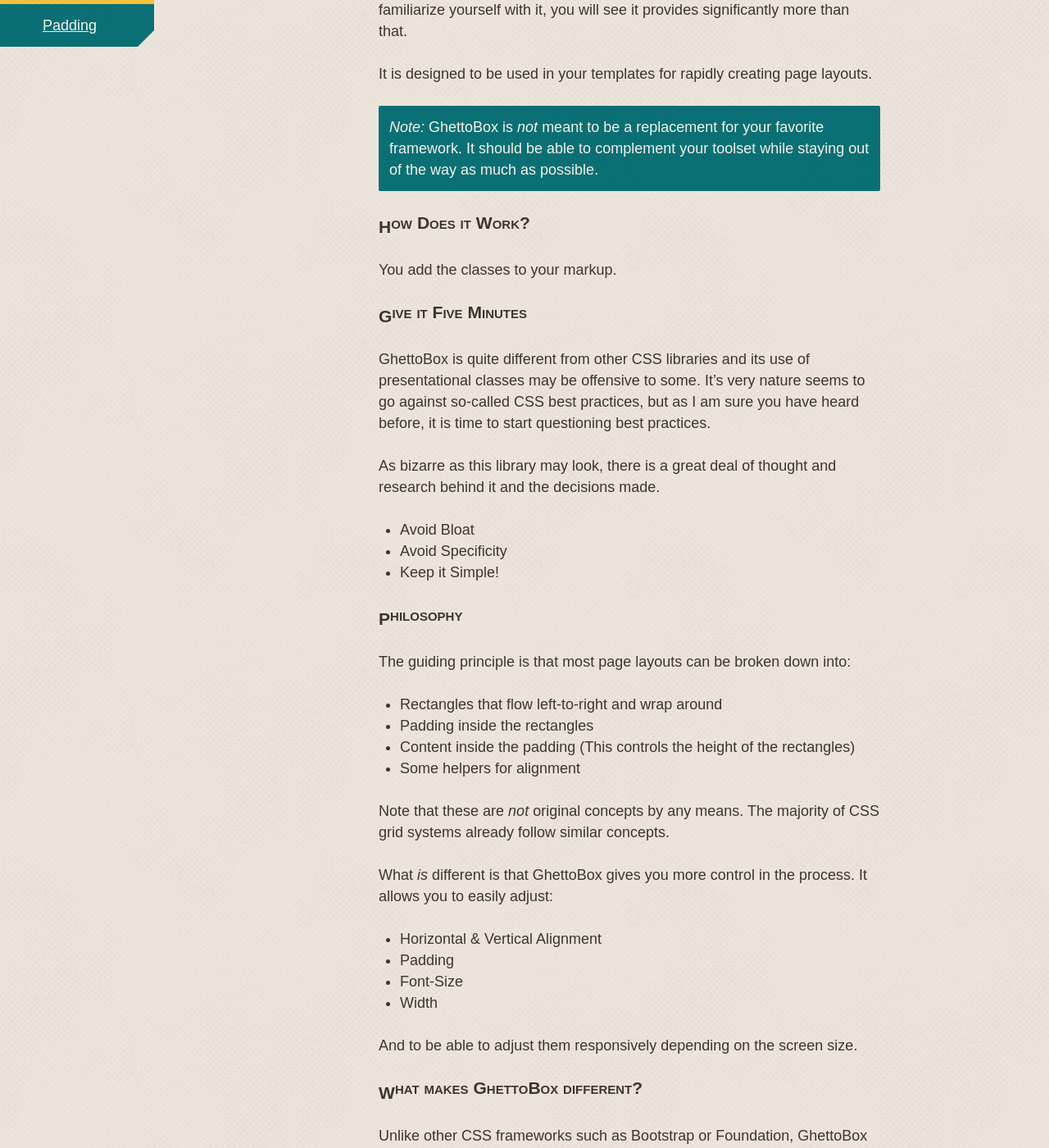
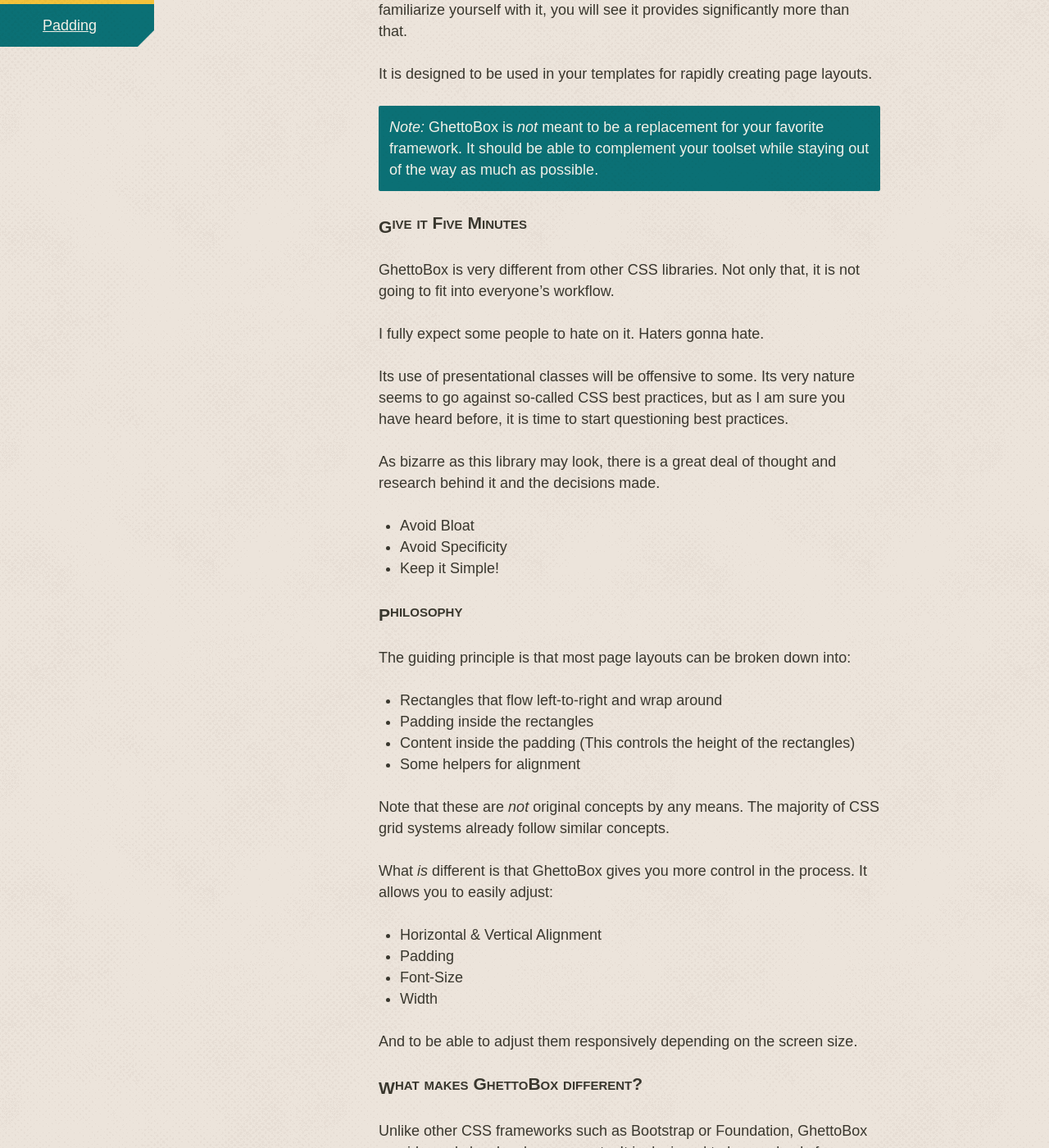
Before and after one commit to walkerab/ghetto-box-site, a Jekyll site: the page built from index.md, in a window 1280 px wide and 1400 px high, scrolled down 716 px. Shown: the whole window at 82% size. Built offline with Jekyll 4.4.1, drawn with Linux system fonts in a browser that asks for light colours; some web fonts are replaced; some of the changed text lies outside the part shown.

Commit message:
index junk

```diff
--- a/index.md
+++ b/index.md
@@ -20,13 +20,31 @@
 
 </div>
 
-### How Does it Work?
+<!-- ### How Does it Work?
 
-You add the classes to your markup.
+It's not rocket surgery. You add the classes to your markup.
+
+e.g. Imagine you had some HTML
+
+	<p>
+		This is a paragraph.
+	</p>
+
+If you wanted the paragraph to be half the width of its container you would add the `w-1-2` class.
+
+	<p class="w-1-2">
+		This is a paragraph.
+	</p>
+
+If you then wanted it to ... -->
 
 ### Give it Five Minutes
 
-GhettoBox is quite different from other CSS libraries and its use of presentational classes may be offensive to some. It's very nature seems to go against so-called CSS best practices, but as I am sure you have heard before, it is time to start questioning best practices.
+GhettoBox is very different from other CSS libraries. Not only that, it is not going to fit into everyone's workflow.
+
+I fully expect some people to hate on it. Haters gonna hate.
+
+Its use of presentational classes will be offensive to some. Its very nature seems to go against so-called CSS best practices, but as I am sure you have heard before, it is time to start questioning best practices.
 
 As bizarre as this library may look, there is a great deal of thought and research behind it and the decisions made.
 
@@ -73,6 +91,7 @@
 
 If you have worked with a CSS preprocessor before, you may find these components comparable to mix-ins - the difference being that you apply the mix-ins to HTML elements as opposed to CSS rules.
 
+Have you ever tried to understand someone else's CSS code? What GhettoBox lacks in ... it makes up for in simplicity.
 
 <!--
 
```
